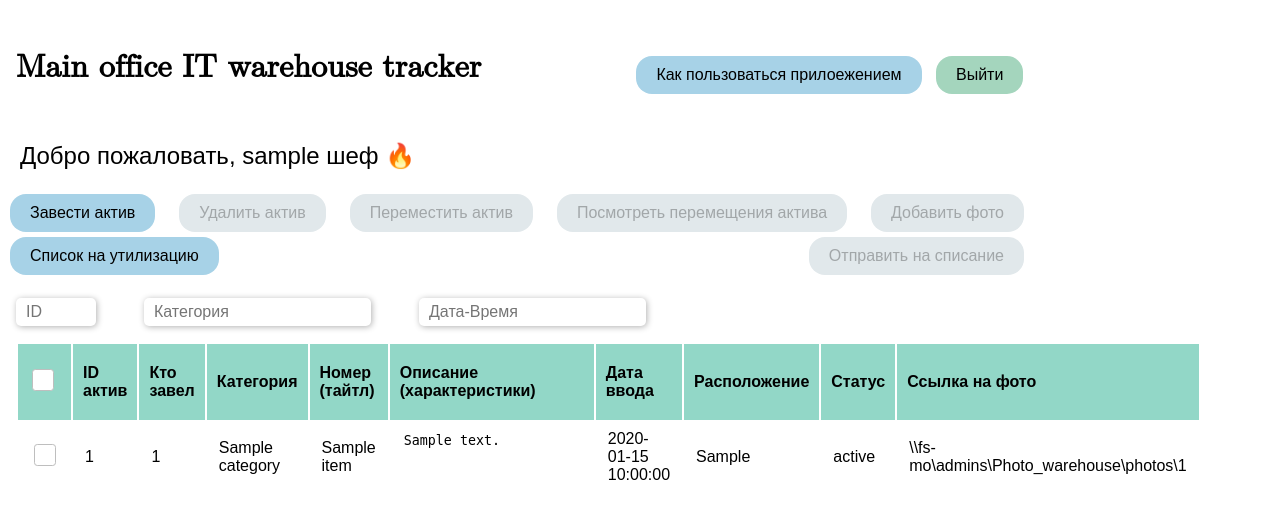
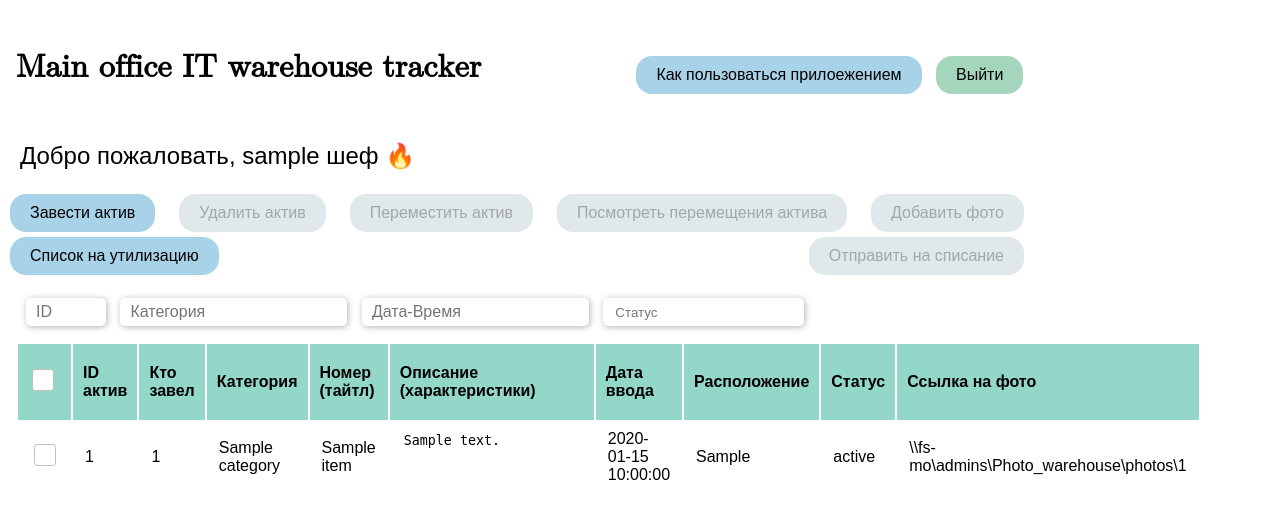
Before and after one commit to MelNikVl/RC_WH_NEW, a FastAPI app: template app/templates/table.html in a window 1280 px wide. Shown: the top 519 px of the page. Run offline with FastAPI, Linux system fonts and the light colour scheme; the template is opened without the code that fills it: most values are stand-ins (such as "Sample title", 1, 10 or a date in 2020).

Commit message:
Добавлен фильтр товаров по статусу

```diff
--- a/app/static/main.js
+++ b/app/static/main.js
@@ -62,9 +62,11 @@ $(document).ready(function () {
     });
     $(".select-wrapper .option").on("click", function(){
         $(this).closest(".select-wrapper").find(".select-result").val($(this).find("span").html());
+        $(this).closest(".select-wrapper").find(".select-result").trigger("change");
         $(this).parent().fadeOut(300);
 
     });
+
     $("tbody > tr").on("click", function () {
         invert_selection(this);
     });
@@ -261,12 +263,12 @@ async function del(uri, id) {
 }
 
 //============================== FILTERS
-$('#id-filter, #category-filter, #date-filter').keyup(function (e) {
+let apply_filters = function(){
     let text0 = $('#id-filter').val();
     let text2 = $('#category-filter').val();
     let text5 = $('#date-filter').val();
+    let text8 = $('#status-filter').val();
     // if (e.keyCode == 13 || e.keyCode == 8) { //Раскоментировать эту
-    e.preventDefault();
     $("tbody tr").show();
     $("tbody tr").each(function (index) {
         if (text0)
@@ -278,9 +280,19 @@ $('#id-filter, #category-filter, #date-filter').keyup(function (e) {
         if (text5)
             if (!$(this).children('td').eq(6).text().includes(text5))
                 $(this).hide();
+        if (text8)
+            if (!$(this).children('td').eq(8).text().includes(text8))
+                $(this).hide();
     });
 
     // } //и эту строку, если активов много
+}
+$("#status-filter").change(function(){
+    apply_filters();
+});
+$('#id-filter, #category-filter, #date-filter').on("input", function (e) {
+    e.preventDefault();
+    apply_filters();
 });
 
 // КОД ДЛЯ ЗАГРУЗКИ ФОТО
--- a/app/static/style.css
+++ b/app/static/style.css
@@ -29,13 +29,23 @@ body {
 .input-wrapper {
     /* position: sticky; */
     top: 0px;
-    /* background: #fff; */
-    justify-content: space-between;
-    display: flex;
-    align-items: center;
+    background: #fff;
+    display: block;
     flex-wrap: wrap;
     margin: 1em;
-    max-width: 630px;
+}
+.select-wrapper{
+    position: relative;
+}
+.filter{
+    font-size: 16px;
+    appearance: none;
+    -webkit-appearance: none;
+    border: none;
+    border-radius: 5px;
+    box-shadow: 1px 1px 6px rgba(0, 0, 0, 0.308);
+    padding: 5px 10px;
+    margin-left: 10px;
 }
 
 thead {
@@ -152,15 +162,7 @@ textarea{
     overflow: scroll;
     height: 64vh;
 }
-.filter{
-    font-size: 16px;
-    appearance: none;
-    -webkit-appearance: none;
-    border: none;
-    border-radius: 5px;
-    box-shadow: 1px 1px 6px rgba(0, 0, 0, 0.308);
-    padding: 5px 10px;
-}
+
 
 
 .title_1 {
@@ -228,10 +230,12 @@ form{
     align-items: center;
 }
 .select{
+    z-index: 1;
     position: absolute;
     width: 100%;
     display: none;
     background-color: #fff;
+    left: 0;
 }
 .new-wrapper{
     width: 45%;
@@ -242,10 +246,13 @@ form{
 .select-result{
     border: none;
     cursor: pointer;
+    border-width: 0;
+    appearance: none;
 }
 .option{
     padding: 6px 30px;
     cursor: pointer;
+    height: 1em;
 }
 .option:hover{
     background-color: #9fb5f7;
--- a/app/templates/table.html
+++ b/app/templates/table.html
@@ -45,11 +45,31 @@
             {% endif %}
 
         </div>
-        <!--  кнопки -->
+        <!--  фильтры -->
         <div class="input-wrapper">
             <input class="filter" type="text" placeholder="ID" id="id-filter" style="width: 60px;">
             <input class="filter" type="text" placeholder="Категория" id="category-filter">
             <input class="filter" type="text" placeholder="Дата-Время" id="date-filter">
+            <!-- <input class="filter" type="text" placeholder="Статус" id="status-filter"> -->
+            <div class="select-wrapper filter" style="display: inline-block;">
+                <input id="status-filter" class="select-result" value="" type="text" style="border-width: 0;appearance: none;"
+                    readonly placeholder="Статус">
+                <div class="select">
+                    <div class="option">
+                        <span></span>
+                        <a>---</a>
+                    </div>
+                    <div class="option">
+                        <span>хранение</span>
+                    </div>
+                    <div class="option">
+                        <span>В работе</span>
+                    </div>
+                    <div class="option">
+                        <span>на списание</span>
+                    </div>
+                </div>
+            </div>
         </div>
 
         <!--  заголовок таблицы -->
@@ -181,8 +201,6 @@
                     </div>
                 </div>
             </div>
-
-            </select>
             <button style="bottom: 10px; right: 10px;" id="submit-geo">Переместить</button>
             <!--            <button style="position: absolute; bottom: 10px; right: 10px;" id="submit-geo">Обновить</button>-->
         </div>
```
